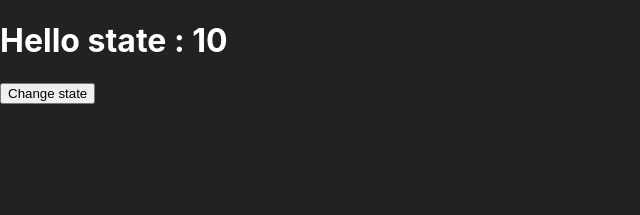
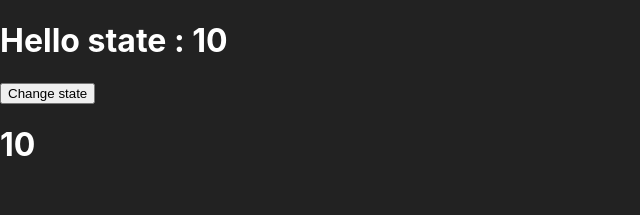
Before and after one commit to EddyTerosier/ReactCourse, a React (Create React App) app in the folder REACTLEARNING/react-app/: page / in a window 1280 px wide. Shown: the top 215 px of the page, without its empty margins (0-640 px from the left). Built offline with nearby package versions, Linux system fonts and the light colour scheme; the HTML template or start-up script is replaced by a standard one.

Commit message:
LES PROPS

```diff
--- a/REACTLEARNING/react-app/src/App.js
+++ b/REACTLEARNING/react-app/src/App.js
@@ -1,5 +1,5 @@
 import {useState} from "react"
-
+import Item from "./Item";
 
 function App() {
 
@@ -14,6 +14,7 @@ function App() {
       <h1>Hello state : {monState}</h1>
 
       <button onClick={modifyState}>Change state</button>
+    <Item number={monState}/>
     </div>
   );
 }
--- a/REACTLEARNING/react-app/src/Item.js
+++ b/REACTLEARNING/react-app/src/Item.js
@@ -1,9 +1,10 @@
 "use strict";
 
-function Item() {
+function Item(props) {
+    console.log(props);
   return (
     <>
-      <h1>Hello world depuis item</h1>
+      <h1>{props.number}</h1>
     </>
   );
 }
```
